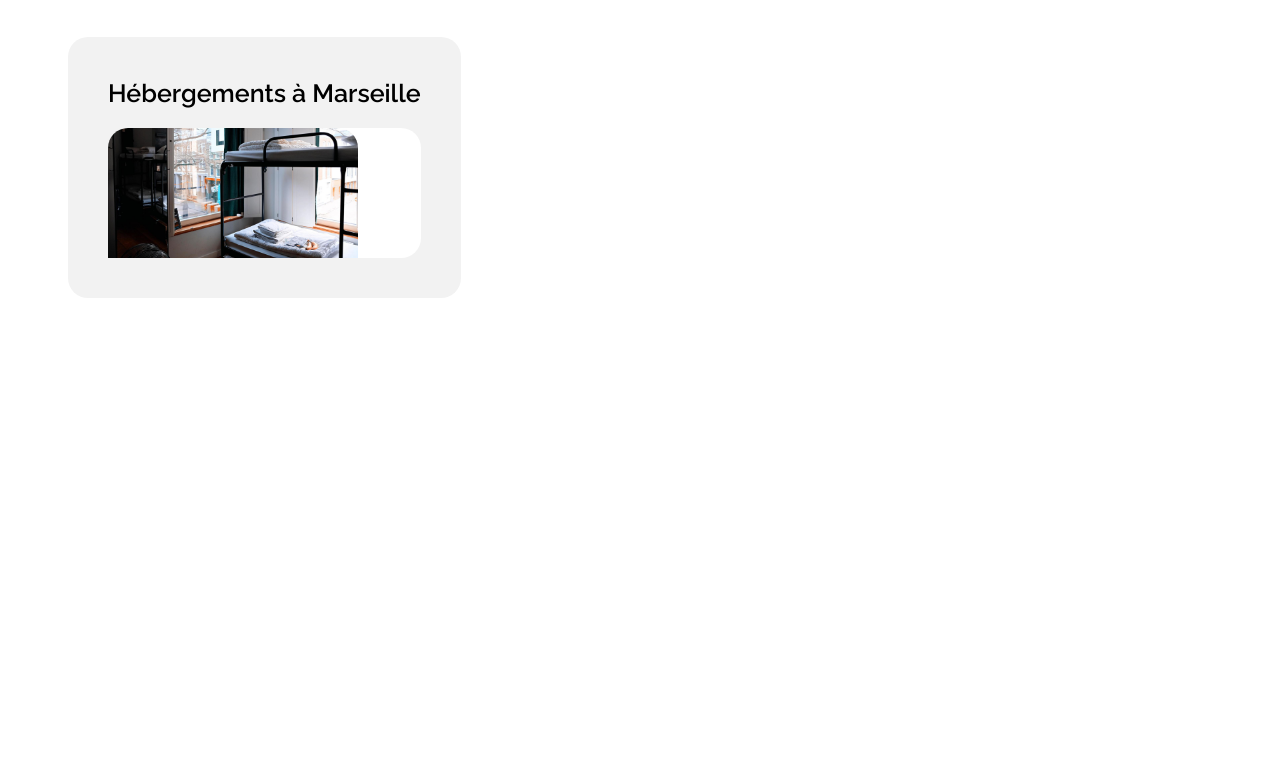
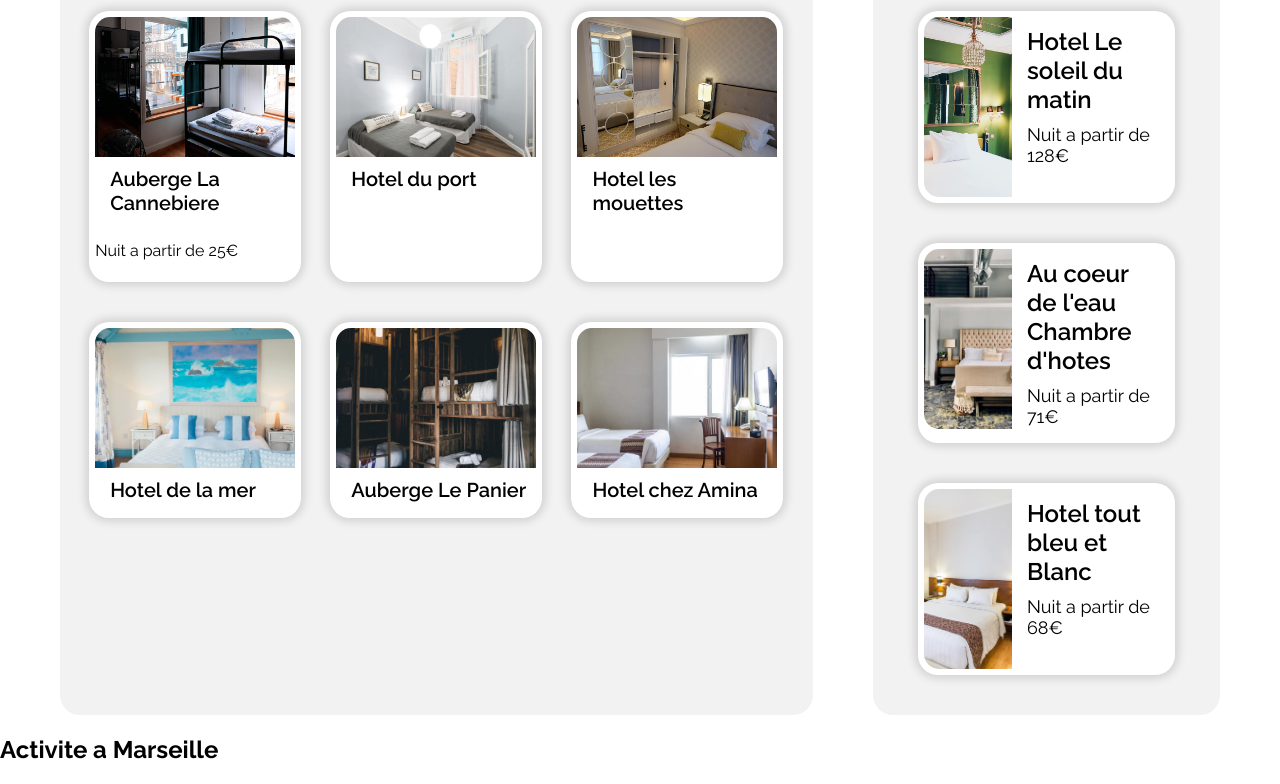
Before and after one commit to TerryDodre/OCR_P1, a plain HTML site: page index.html in a window 1280 px wide. Shown: the part 580-1364 px from the top of the page. Before the commit the page ends 886 px from the top, so only its background shows below. Drawn offline with Linux system fonts and the light colour scheme.

Commit message:
accommodation good

```diff
--- a/css/main.css
+++ b/css/main.css
@@ -1,35 +1,31 @@
 body{
+	margin: 0px;
 	font-family: 'Raleway';
 }
 
 header{
-	/* position: absolute;
-	top: 0;
-	left: 0; */
 	width: 100%;
 	height: 130px;
 }
 
 header img{
-	position: absolute;
-	//changer ça
-	top: 50%;
-	transform: translateY(-50%);
-	margin-left: 85px;
 	height: 50px;
 	width: auto;
+	margin-left: 85px;
+	margin-top: 40px;
 }
 
 header .navbar-content{
 	float: right;
 	margin-right: 30px;
+	font-weight: 600;
 	font-size: 18px;
 }
 
 header .navbar-nav{
-	margin: 0;
 	height: 100px;
 	padding: 0px;
+	margin: 0;
 }
 
 header .navbar-item{
@@ -43,6 +39,7 @@ header .navbar-item{
 
 header .navbar-item:hover{
 	box-shadow: 0 2px 0 #0065FC inset;
+	cursor: pointer;
 }
 
 header .navbar-item a{
@@ -56,14 +53,14 @@ header .navbar-item a:hover{
 }
 
 #search_zone{
-	margin-top: 130px;
+	margin-top: 0px;
 	margin-left: 60px;
 	margin-right: 60px;
 }
 
 #search_zone .catch_line h1{
 	font-size: 25px;
-	font-weight: 600;
+	font-weight: 700;
 }
 
 #search_zone .catch_line p{
@@ -82,6 +79,10 @@ header .navbar-item a:hover{
 	border: none;
 	border-top-left-radius: 18px;
 	border-bottom-left-radius: 18px;
+}
+
+#search_zone .search_bar .button_grey:hover{
+	cursor: pointer;
 }
 
 #search_zone .search_bar img{
@@ -116,6 +117,10 @@ header .navbar-item a:hover{
 	border-bottom-right-radius: 18px;
 }
 
+#search_zone .search_bar .button_blue:hover{
+	cursor: pointer;
+}
+
 #search_zone .filter{
 	display: flex;
 	margin-top: 35px;
@@ -136,6 +141,10 @@ header .navbar-item a:hover{
 	font-family: 'Raleway';
 	font-size: 20px;
 	font-weight: 600;
+}
+
+#search_zone .filter button:hover{
+	cursor: pointer;
 }
 
 #search_zone .information{
@@ -172,8 +181,8 @@ header .navbar-item a:hover{
 
 #accommodation .accommodation_marseille{
 	height: auto;
-	width: auto;
-	padding: 40px;
+	width: 65%;
+	/* padding: 40px; */
 	padding-top: 20px;
 	border-radius: 20px;
 	background-color: #F2F2F2;
@@ -182,21 +191,93 @@ header .navbar-item a:hover{
 #accommodation .accommodation_marseille h1{
 	font-size: 25px;
 	font-weight: 600;
+	margin-left: 50px;
+}
+
+#accommodation .accommodation_marseille .flexMarseille{
+	display: flex;
+	flex-wrap: wrap;
+	justify-content: space-evenly;
+	padding-left: 10px;
+	padding-right: 10px;
 }
 
 #accommodation .accommodation_marseille span{
 	display: flex;
-	/* height: auto; */
-	/* width: auto; */
-	/* padding: 8px; */
+	flex-direction: column;
+	height: auto;
+	width: 27%;
+	min-width: 200px;
+	margin-bottom: 40px;
+	margin-left: 10px;
+	margin-right: 10px;
+	padding: 6px;
 	border-radius: 20px;
 	background-color: white;
+	box-shadow: 0px 0px 10px 3px rgba(0,0,0,0.15);
 }
 
 #accommodation .accommodation_marseille img{
-	height: 130px;
-	width: 250px;
-	border-top-left-radius: 20px;
-	border-top-right-radius: 20px;
+	height: 140px;
+	width: 100%;
+	border-top-left-radius: 15px;
+	border-top-right-radius: 15px;
 	object-fit: cover;
 }
+
+#accommodation .accommodation_marseille h2{
+	margin: 10px;
+	margin-left: 15px;
+	font-size: 20px;
+	font-weight: 600;
+}
+
+#accommodation .accommodation_tendance{
+	height: auto;
+	width: 30%;
+	margin-left: 60px;
+	padding-top: 20px;
+	border-radius: 20px;
+	background-color: #F2F2F2;
+}
+
+#accommodation .accommodation_tendance h1{
+	font-size: 25px;
+	font-weight: 600;
+	margin-left: 50px;
+}
+
+#accommodation .accommodation_tendance .boxTendance{
+	display: flex;
+	height: auto;
+	width: auto;
+	min-width: 200px;
+	margin-bottom: 40px;
+	margin-left: 45px;
+	margin-right: 45px;
+	padding: 6px;
+	border-radius: 20px;
+	background-color: white;
+	box-shadow: 0px 0px 10px 3px rgba(0,0,0,0.15);
+}
+
+#accommodation .accommodation_tendance img{
+	height: 180px;
+	width: 36%;
+	border-top-left-radius: 15px;
+	border-bottom-left-radius: 15px;
+	object-fit: cover;
+}
+
+#accommodation .accommodation_tendance .boxTendance span h2{
+	margin: 10px;
+	margin-left: 15px;
+	font-size: 24px;
+	font-weight: 600;
+}
+
+#accommodation .accommodation_tendance .boxTendance span p{
+	margin: 10px;
+	margin-left: 15px;
+	font-size: 18px;
+}
--- a/index.html
+++ b/index.html
@@ -50,12 +50,63 @@
 		<section id="accommodation">
 			<div class="accommodation_marseille">
 				<h1>Hébergements à Marseille</h1>
-				<span><img src="images/hebergements/3_medium/marcus-loke-WQJvWU_HZFo-unsplash.jpg"></span>
+				<div class="flexMarseille">
+					<span>
+						<img src="images/hebergements/3_medium/marcus-loke-WQJvWU_HZFo-unsplash.jpg">
+						<h2>Auberge La Cannebiere</h2>
+						<p>Nuit a partir de 25€</p>
+					</span>
+					<span>
+						<img src="images/hebergements/3_medium/fred-kleber-gTbaxaVLvsg-unsplash.jpg">
+						<h2>Hotel du port</h2>
+					</span>
+					<span>
+						<img src="images/hebergements/3_medium/reisetopia-B8WIgxA_PFU-unsplash.jpg">
+						<h2>Hotel les mouettes</h2>
+					</span>
+					<span>
+						<img src="images/hebergements/3_medium/annie-spratt-Eg1qcIitAuA-unsplash.jpg">
+						<h2>Hotel de la mer</h2>
+					</span>
+					<span>
+						<img src="images/hebergements/3_medium/nicate-lee-kT-ZyaiwBe0-unsplash.jpg">
+						<h2>Auberge Le Panier</h2>
+					</span>
+					<span>
+						<img src="images/hebergements/3_medium/febrian-zakaria-M6S1WvfW68A-unsplash.jpg">
+						<h2>Hotel chez Amina</h2>
+					</span>
+				</div>
+			</div>
+			<div class="accommodation_tendance">
+				<h1>Les plus populaires</h1>
+				<div class="boxTendance">
+					<img src="images/hebergements/3_medium/emile-guillemot-Bj_rcSC5XfE-unsplash.jpg">
+					<span>
+						<h2>Hotel Le soleil du matin</h2>
+						<p>Nuit a partir de 128€</p>
+					</span>
+				</div>
+				<div class="boxTendance">
+					<img src="images/hebergements/3_medium/aw-creative-VGs8z60yT2c-unsplash.jpg">
+					<span>
+						<h2>Au coeur de l'eau Chambre d'hotes</h2>
+						<p>Nuit a partir de 71€</p>
+					</span>
+				</div>
+				<div class="boxTendance">
+					<img src="images/hebergements/3_medium/febrian-zakaria-sjvU0THccQA-unsplash.jpg">
+					<span>
+						<h2>Hotel tout bleu et Blanc</h2>
+						<p>Nuit a partir de 68€</p>
+					</span>
+				</div>
 			</div>
 		</section>
 
 		<!-- Section 3 Activity -->
 		<section id="activity">
+			<h1>Activite a Marseille</h1>
 		</section>
 
 		<!-- Footer -->
```
